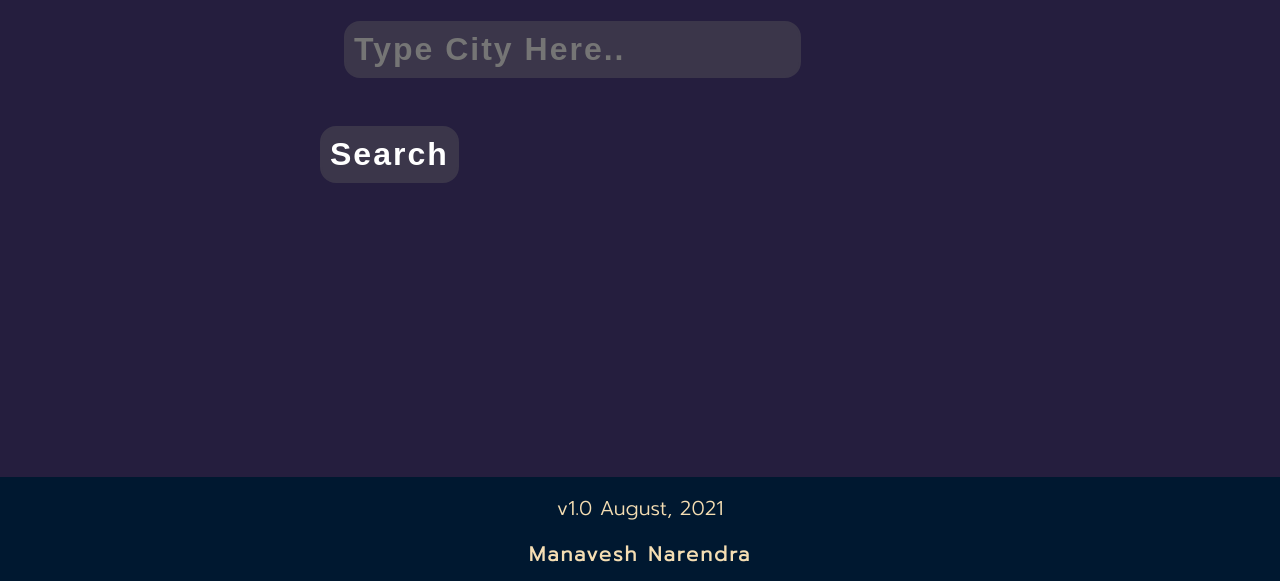
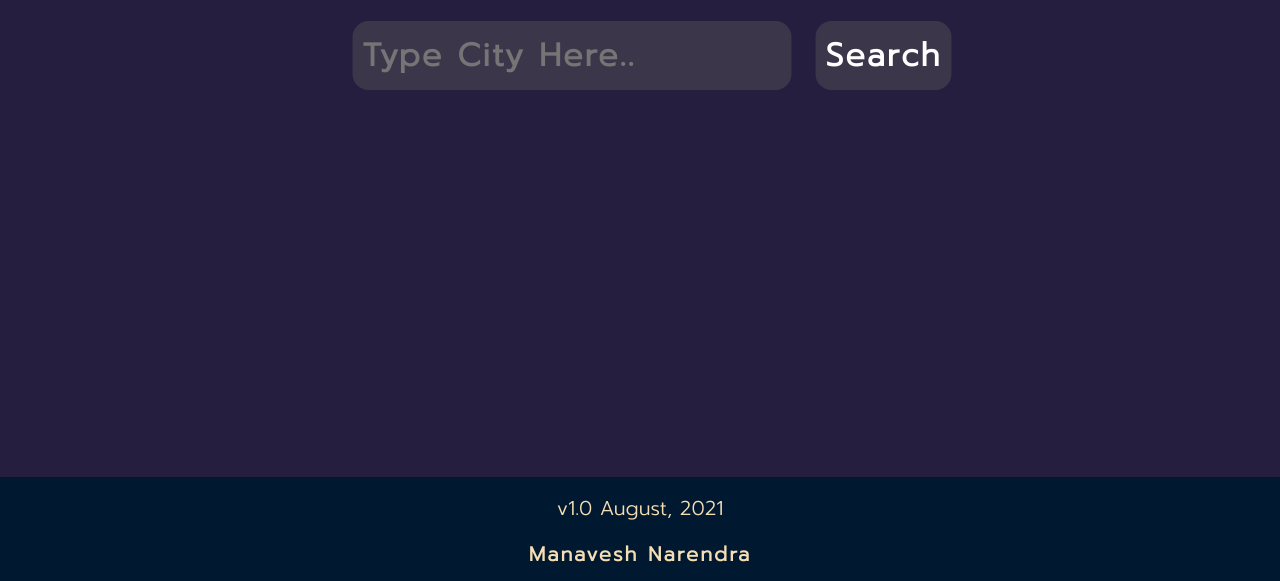
Before and after one commit to manu-karenite/weatherify, a website: page index.html in a window 1280 px wide. Shown: the part 145-726 px from the top of the page. Drawn offline with Linux system fonts and the light colour scheme; a web font is replaced by a local one.

Commit message:
Updated font-style for the input-text field

```diff
--- a/sass/layouts/_main.scss
+++ b/sass/layouts/_main.scss
@@ -19,7 +19,13 @@ main{
                     font-weight: bold;
                     border : solid 2px #3b364a;
                     border-radius : 2rem;
+                    font-family: 'Prompt', sans-serif;
+                    &::placeholder
+                    {
+                        font-family: 'Prompt', sans-serif;
+                    }
                }
+
            }
        }
         .click-here {
@@ -35,6 +41,7 @@ main{
                 font-weight: bold;
                 border : solid 2px #3b364a;
                 border-radius : 2rem;
+                font-family: 'Prompt', sans-serif;
                 &:hover {
                     cursor : pointer;
                }
```
Also changed, not shown: style.css.
